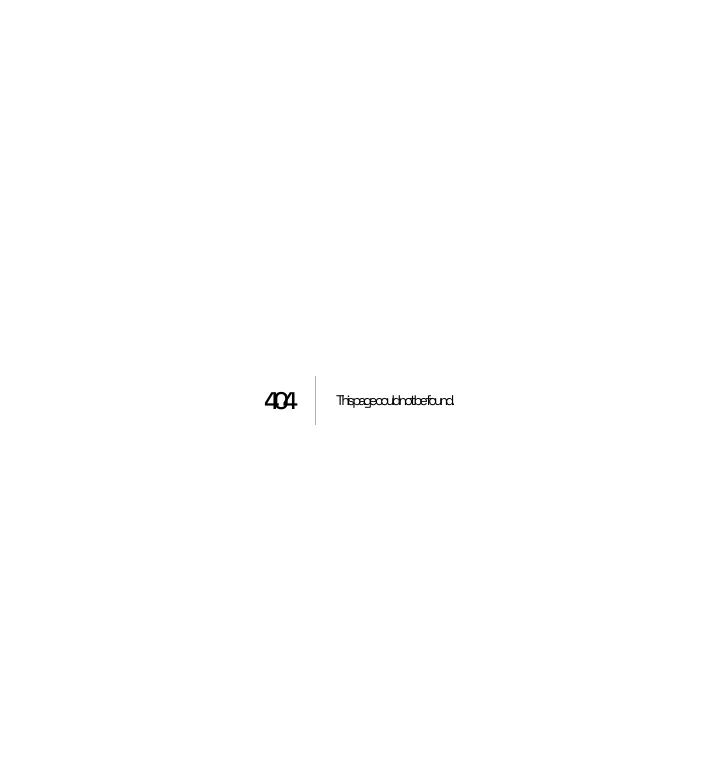
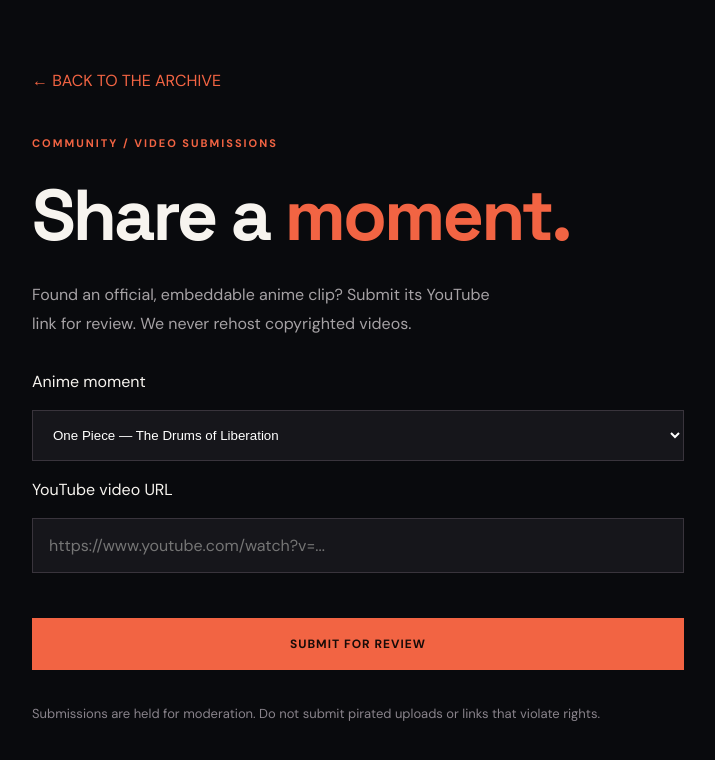
Before and after one commit to logan9e7/Hypeframe, a Next.js app: page /submit in a window 1280 px wide. Before the commit this address had no page. Shown: the top 760 px of the page, without its empty margins (282-997 px from the left). Built offline with nearby package versions, Linux system fonts and the light colour scheme.

Commit message:
feat(web): add community video link submission page

```diff
--- /dev/null
+++ b/src/app/submit/page.tsx
@@ -0,0 +1,21 @@
+'use client';
+import {useState} from 'react';
+import Link from 'next/link';
+import {moments} from '@/lib/moments';
+
+export default function SubmitPage(){
+ const [momentId,setMomentId]=useState(moments[0].id);
+ const [url,setUrl]=useState('');
+ const [status,setStatus]=useState('');
+ const [busy,setBusy]=useState(false);
+ async function submit(e:React.FormEvent<HTMLFormElement>){
+  e.preventDefault();setBusy(true);setStatus('');
+  const api=process.env.NEXT_PUBLIC_API_URL;
+  if(!api){setStatus('Video submissions require a connected Python API.');setBusy(false);return}
+  try{const response=await fetch(api.replace(/\/$/,'')+'/api/video-submissions',{method:'POST',headers:{'Content-Type':'application/json'},body:JSON.stringify({moment_id:momentId,url})});
+  const data=await response.json();if(!response.ok)throw new Error(data.detail||'Submission failed');setStatus('Link submitted for moderator review. It will not appear until approved.');setUrl('')}
+  catch(err){setStatus(err instanceof Error?err.message:'Could not submit link')}
+  finally{setBusy(false)}
+ }
+ return <main style={{maxWidth:700,margin:'0 auto',padding:'70px 24px'}}><Link href="/" style={{color:'#f26443'}}>← BACK TO THE ARCHIVE</Link><p className="eyebrow" style={{marginTop:45}}>COMMUNITY / VIDEO SUBMISSIONS</p><h1 style={{fontSize:'clamp(42px,7vw,72px)',letterSpacing:-3}}>Share a <em>moment.</em></h1><p className="intro">Found an official, embeddable anime clip? Submit its YouTube link for review. We never rehost copyrighted videos.</p><form onSubmit={submit} style={{display:'grid',gap:18,marginTop:32}}><label htmlFor="moment">Anime moment</label><select id="moment" value={momentId} onChange={e=>setMomentId(e.target.value)} style={{padding:16,background:'#16161b',border:'1px solid #39343c',color:'white'}}>{moments.map(m=><option key={m.id} value={m.id}>{m.anime} — {m.title}</option>)}</select><label htmlFor="video">YouTube video URL</label><input id="video" type="url" required placeholder="https://www.youtube.com/watch?v=..." value={url} onChange={e=>setUrl(e.target.value)} style={{padding:16,background:'#16161b',border:'1px solid #39343c',color:'white'}}/><button className="cta" disabled={busy} style={{border:0,justifyContent:'center'}}>{busy?'SUBMITTING…':'SUBMIT FOR REVIEW'}</button></form>{status&&<p role="status" style={{marginTop:20,color:'#f4b1a2'}}>{status}</p>}<p style={{marginTop:35,color:'#89838b',fontSize:13}}>Submissions are held for moderation. Do not submit pirated uploads or links that violate rights.</p></main>
+}
```
